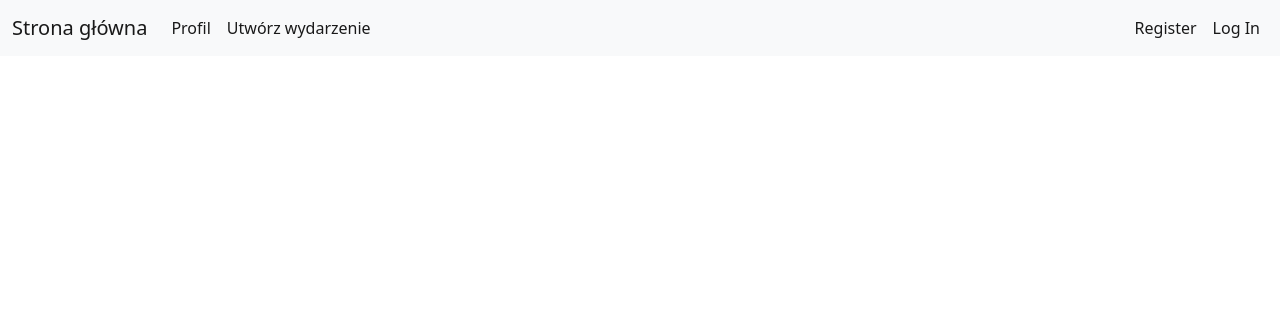
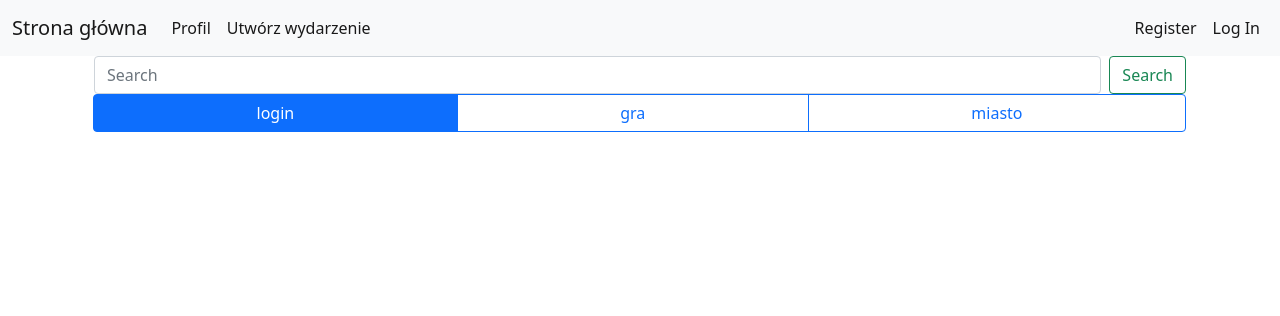
Before and after one commit to majajonez/BGL, a Flask app: page /main_page in a window 1280 px wide. Shown: the top 316 px of the page. Run offline with Flask 2, Linux system fonts and the light colour scheme; data that the repository does not hold is empty; some libraries are stand-ins or nearby versions.

Commit message:
poprawki widoków

```diff
--- a/flaskr/auth.py
+++ b/flaskr/auth.py
@@ -15,8 +15,7 @@ regex = re.compile(r'([A-Za-z0-9]+[.-_])*[A-Za-z0-9]+@[A-Za-z0-9-]+(\.[A-Z|a-z]{
 def get_user(x):
     conn = get_db()
     cur = conn.cursor()
-    cur.execute('SELECT * FROM logowanie_uzytkownikow'
-                f' WHERE login = \'{x}\'')
+    cur.execute('SELECT * FROM logowanie_uzytkownikow WHERE login = %(login)s', {"login": x})
     uzytkownik = cur.fetchall() #todo: fetchone
     cur.close()
     return uzytkownik
@@ -101,8 +100,7 @@ class User:
 def get_user_by_id(x):
     conn = get_db()
     cur = conn.cursor()
-    cur.execute('SELECT * FROM logowanie_uzytkownikow'
-                f' WHERE id = \'{x}\'')
+    cur.execute('SELECT * FROM logowanie_uzytkownikow WHERE id = %(id)s', {"id": x})
     uzytkownik = cur.fetchone()
     cur.close()
     return User(uzytkownik)
--- a/flaskr/main.py
+++ b/flaskr/main.py
@@ -26,6 +26,7 @@ class Event:
         self.gdzie = wydarzenie[5]
         self.ile_miejsc = wydarzenie[6]
 
+
 def get_events():
     conn = get_db()
     cur = conn.cursor()
@@ -40,21 +41,38 @@ def get_events():
     return event_list
 
 
+def get_events_by_name(name):
+    conn = get_db()
+    cur = conn.cursor()
+    cur.execute('SELECT * FROM wydarzenia WHERE jaka_gra like %(name)s', {"name": '%' + name + '%'})
+    wydarzenia = cur.fetchall()
+    cur.close()
+    event_list = []
+
+    for w in wydarzenia:
+        event = Event(w)
+        event_list.append(event)
+    return event_list
+
+
 @bp.route('/profil', methods=['GET', 'POST'])
 @login_required
 def profil():
+    return render_template('main/profil.html')
 
 
-    return render_template('main/profil.html')
+@bp.route('/search', methods=['POST'])
+def search():
+    args = request.form
+    fraza = args.get("fraza", None)
+    radio = args.get("btnradio", None)
+    events = get_events_by_name(fraza)
+    return render_template('main/main_page.html', events=events)
 
 
 @bp.route('/main_page', methods=['GET', 'POST'])
 def main_page():
     events = get_events()
-
-    if request.method == 'POST':
-        return redirect(url_for('main.event'))
-
     return render_template('main/main_page.html', events=events)
 
 
--- a/flaskr/static/style.css
+++ b/flaskr/static/style.css
@@ -77,3 +77,7 @@ h1, h2, h3, h4 {
 .post h2 a, .post h1 a:visited {
     color: #000000;
 }
+
+.search-bar {
+width: 50%;
+}
--- a/flaskr/templates/main/main_page.html
+++ b/flaskr/templates/main/main_page.html
@@ -5,7 +5,25 @@
 {% endblock %}
 
 {% block content %}
+<div class="container-fluid ">
+    <form class="search-bar" method="post" action="search">
+        <div class="d-flex">
+            <input class="form-control me-2" type="search" name="fraza" placeholder="Search">
+            <button class="btn btn-outline-success" type="submit">Search</button>
+        </div>
 
+        <div class="btn-group d-flex" role="group">
+            <input type="radio" class="btn-check" name="btnradio" id="btnradio1" autocomplete="off" checked value="1">
+            <label class="btn btn-outline-primary" for="btnradio1">login</label>
+
+            <input type="radio" class="btn-check" name="btnradio" id="btnradio2" autocomplete="off" value="2">
+            <label class="btn btn-outline-primary" for="btnradio2">gra</label>
+
+            <input type="radio" class="btn-check" name="btnradio" id="btnradio3" autocomplete="off" value="3">
+            <label class="btn btn-outline-primary" for="btnradio3">miasto</label>
+        </div>
+    </form>
+</div>
 {% for event in events %}
 <div class="row">
     <div class="col-sm-12">
```
Also changed, not shown: flaskr/templates/main/event.html (+25 -17 lines), flaskr/templates/main/profil.html (+20 -9 lines). Lines whose indentation alone changed are shown as unchanged.
